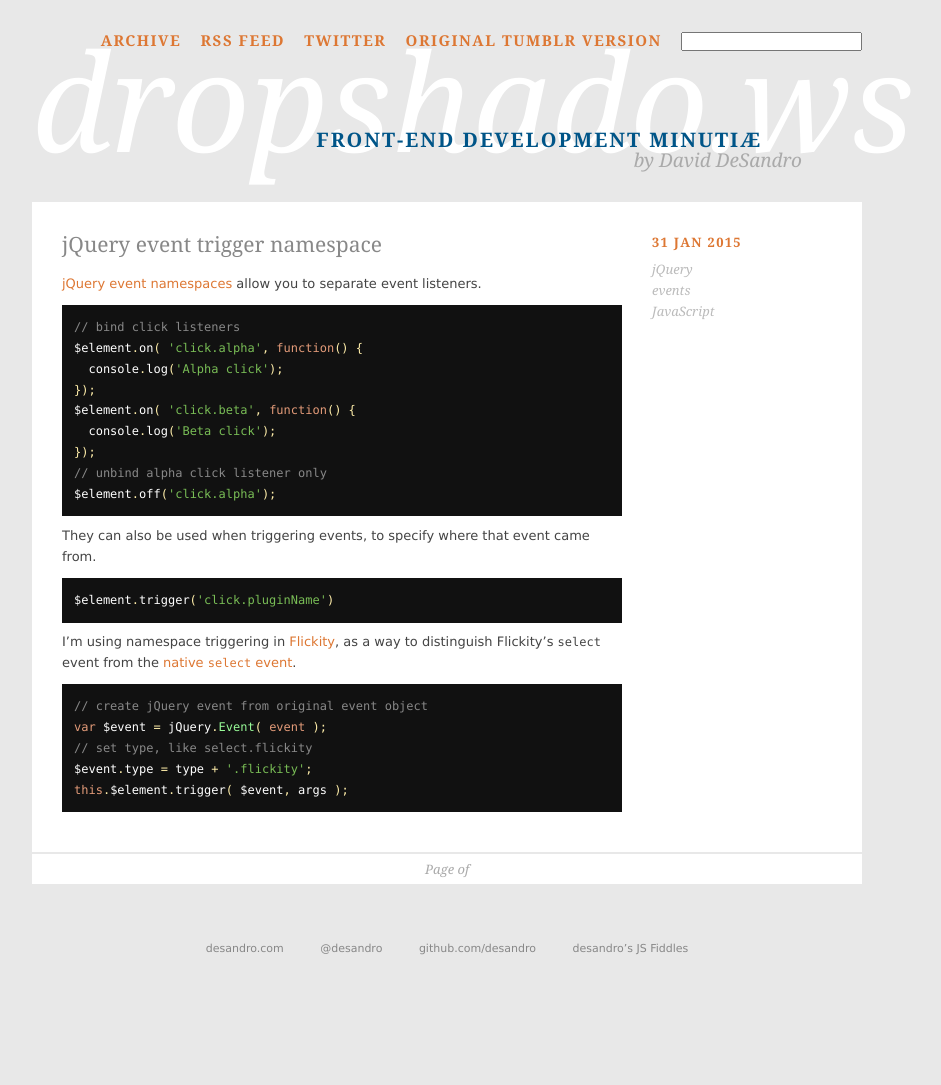
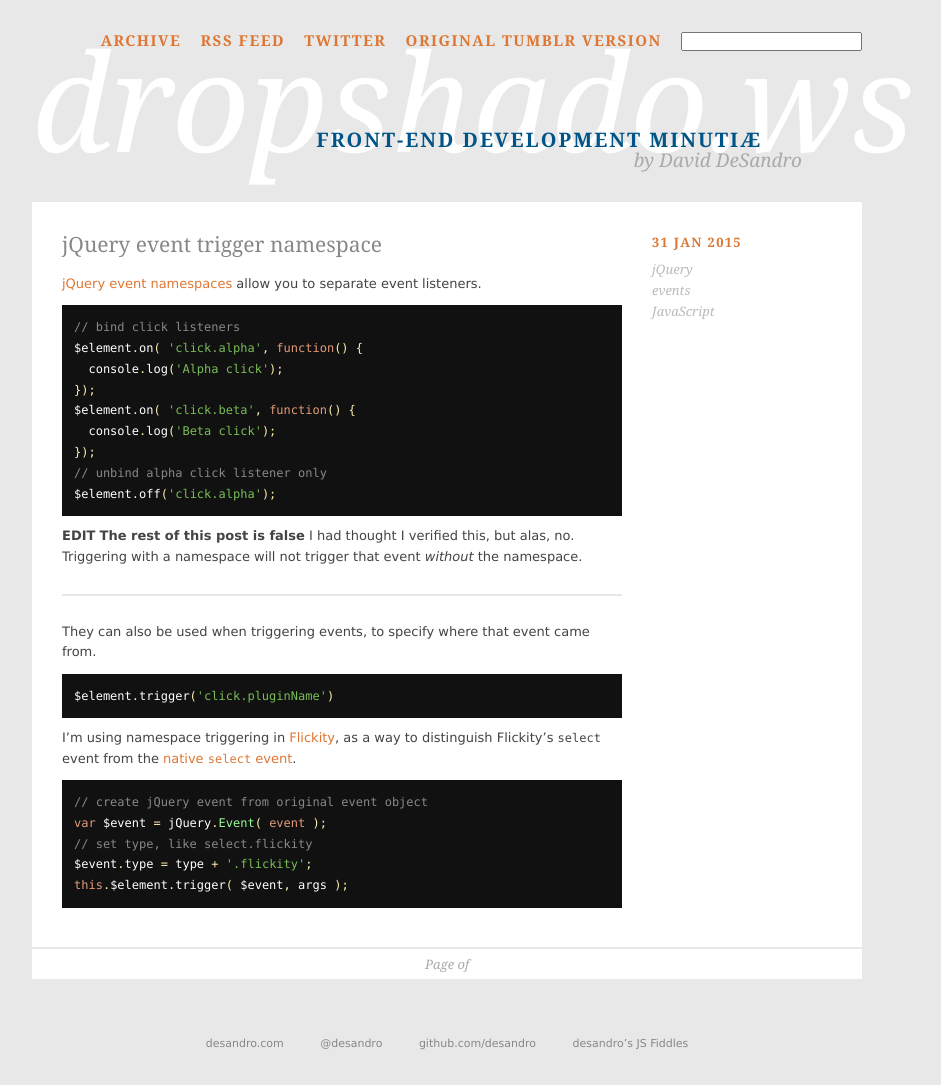
Before and after one commit to desandro/dropshado.ws, a Jekyll site: the page built from _posts/2015/2015-01-31-jquery-event-trigger-namespace.md, in a window 1280 px wide. Shown: the whole page, without its empty margins (193-1134 px from the left). Built offline with Jekyll 4.4.1, drawn with Linux system fonts in a browser that asks for light colours; before the commit the page ends 990 px from its top, so only the background shows below that.

Commit message:
this post is false

```diff
--- a/_posts/2015/2015-01-31-jquery-event-trigger-namespace.md
+++ b/_posts/2015/2015-01-31-jquery-event-trigger-namespace.md
@@ -20,6 +20,10 @@ id: '109695906602'
     // unbind alpha click listener only
     $element.off('click.alpha');
 
+**EDIT** **The rest of this post is false** I had thought I verified this, but alas, no. Triggering with a namespace will not trigger that event _without_ the namespace.
+
+---
+
 They can also be used when triggering events, to specify where that event came from.
 
     $element.trigger('click.pluginName')
```
